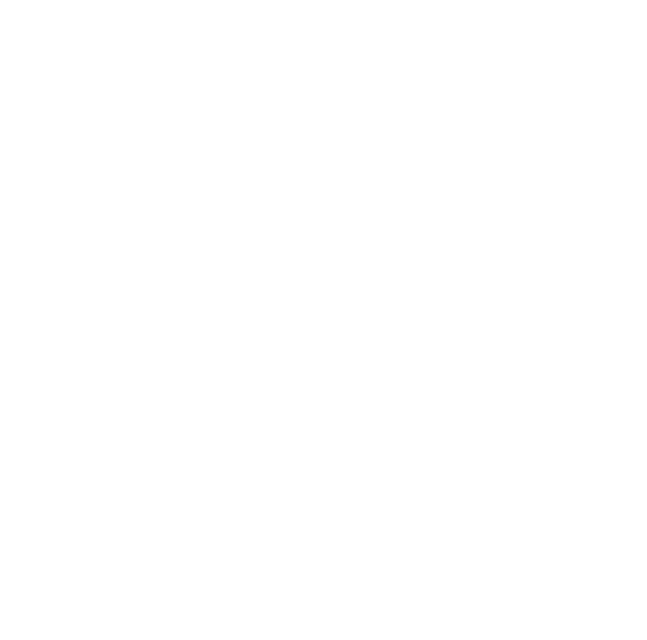
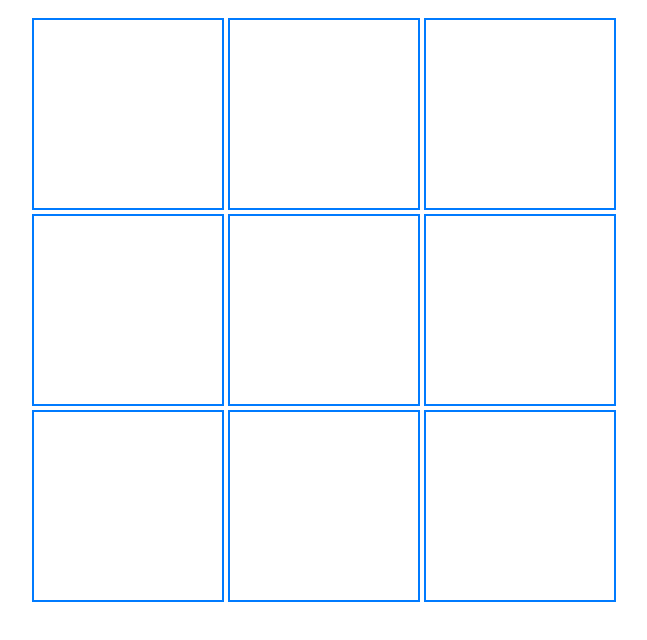
Before and after one commit to devhausleipzigacademy/camp10-tic-tac-toe-simple, a website built with Vite: page index.html in a window 1280 px wide. Shown: the whole page, without its empty margins (316-963 px from the left). Built offline with nearby package versions, Linux system fonts and the light colour scheme.

Commit message:
cells generated with id and can console.log

```diff
--- a/src/main.ts
+++ b/src/main.ts
@@ -9,13 +9,21 @@ const gridContainer = document.getElementById("gridContainer");
 // function generate grid
 
 function generateGrid() {
-	for (let index = 1; index <= 3; index++) {
+	for (let i = 1; i <= 3; i++) {
 		const row = document.createElement("div");
 		row.className = "row";
 
 		for (let j = 1; j <= 3; j++) {
 			const cell = document.createElement("div");
 			cell.className = "cell";
+
+			// find a way to generate and attach a grid id system for each cell
+			cell.id = `${i}-${j}`;
+
+			// console.log the id of the cell when clicked
+			cell.onclick = function () {
+				console.log(cell.id);
+			};
 
 			row.appendChild(cell);
 		}
--- a/src/style.css
+++ b/src/style.css
@@ -3,3 +3,33 @@
 	margin: 0;
 	box-sizing: border-box;
 }
+
+#gridContainer {
+	display: flex;
+	flex-direction: column;
+	align-items: center;
+	justify-content: center;
+	margin-top: 1rem;
+}
+
+.row {
+	display: flex;
+}
+
+.cell {
+	border: 2px solid #007bff;
+	padding: 10px;
+	margin: 2px;
+	cursor: pointer;
+	text-align: center;
+	width: 12rem;
+	height: 12rem;
+	display: flex;
+	align-items: center;
+	justify-content: center;
+	background-color: #fff;
+	color: #007bff;
+	font-weight: bold;
+	font-size: 5rem;
+	transition: background-color 0.3s ease;
+}
```
